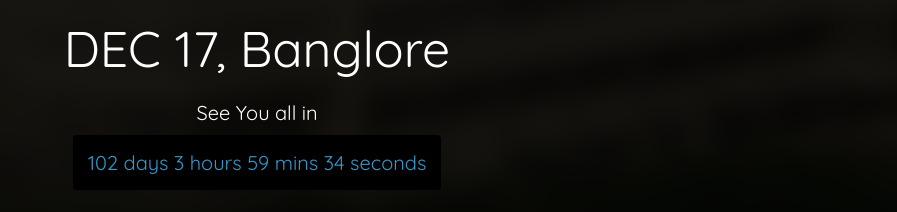
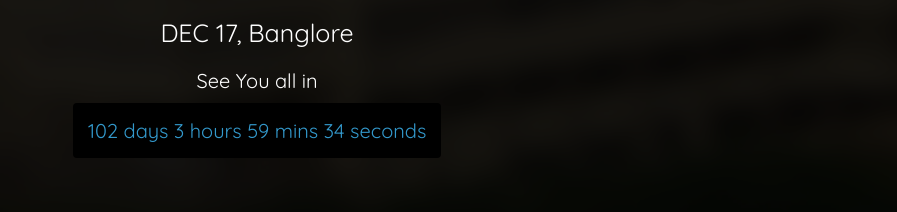
Before and after one commit to akhilarjun/xmecmeet, a plain HTML site: page index.html in a window 1280 px wide. Shown: the part 400-612 px from the top of the page, without its empty margins (383-1280 px from the left). Drawn offline with Linux system fonts and the light colour scheme.

Commit message:
Update xmec_style.css

```diff
--- a/css/xmec_style.css
+++ b/css/xmec_style.css
@@ -48,6 +48,10 @@ body{
     padding: 10px;
 }
 
+.logo .caption.__sub{
+    font-size: 25px;
+}
+
 .logo .caption.helper{
     font-size: 16px;
     opacity: 0;
```
